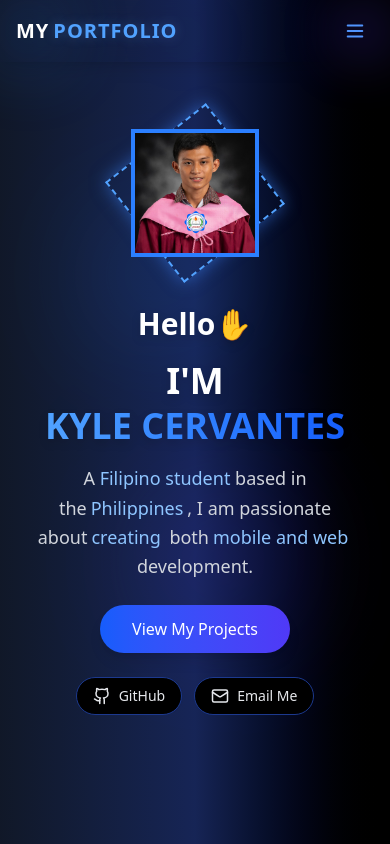
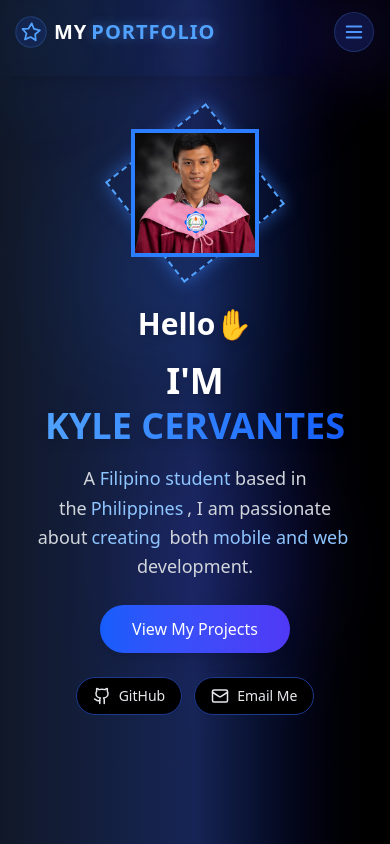
Before and after one commit to KSCervantes/Typescript_Portfolio, a React (Vite) app: page / in a window 390 px wide. Shown: the top 844 px of the page. Built offline with nearby package versions, Linux system fonts and the light colour scheme.

Commit message:
Update Header.tsx

```diff
--- a/src/components/Header.tsx
+++ b/src/components/Header.tsx
@@ -16,7 +16,7 @@ export default function Header() {
     return () => window.removeEventListener("scroll", handleScroll);
   }, []);
 
-  // Animation for navbar items
+  // Animation for navbar items with enhanced effects
   const navItemVariants = {
     hidden: { opacity: 0, y: -10 },
     visible: (i: number) => ({
@@ -31,11 +31,12 @@ export default function Header() {
     hover: {
       y: -3,
       color: "#60a5fa", // text-blue-400
+      scale: 1.05,
       transition: { duration: 0.2 }
     }
   };
 
-  // Animation for logo
+  // Enhanced animation for logo
   const logoVariants = {
     hidden: { opacity: 0, x: -20 },
     visible: {
@@ -64,46 +65,79 @@ export default function Header() {
     return () => document.removeEventListener('mousedown', handleClickOutside);
   }, [mobileMenuOpen]);
 
+  // Prevent body scrolling when the mobile menu is open
+  useEffect(() => {
+    if (mobileMenuOpen) {
+      document.body.style.overflow = "hidden";
+    } else {
+      document.body.style.overflow = "";
+    }
+    return () => {
+      document.body.style.overflow = "";
+    };
+  }, [mobileMenuOpen]);
+
   return (
     <header
-      className={`fixed w-full text-white shadow-lg py-3 sm:py-4 px-4 sm:px-5 z-50 transition-all duration-300 ${
+      className={`fixed w-full text-white shadow-xl py-3 sm:py-4 px-4 sm:px-6 z-50 transition-all duration-500 ${
         scrolled
           ? "bg-gradient-to-r from-gray-900/95 via-blue-950/95 to-black/95 backdrop-blur-md"
           : "bg-gradient-to-r from-gray-900/80 via-blue-950/80 to-black/80 backdrop-blur-sm"
       }`}
     >
       <div className="max-w-6xl mx-auto flex justify-between items-center relative">
-        {/* Enhanced background effects - adjusted for better sizing on small screens */}
-        <div className="absolute -left-5 sm:-left-10 top-1/2 -translate-y-1/2 w-16 sm:w-20 h-16 sm:h-20 rounded-full bg-blue-500 blur-[40px] sm:blur-[60px] opacity-20 animate-pulse"></div>
-        <div className="absolute -right-3 sm:-right-5 top-1/2 -translate-y-1/2 w-12 sm:w-16 h-12 sm:h-16 rounded-full bg-indigo-600 blur-[30px] sm:blur-[50px] opacity-10 animate-pulse" style={{ animationDuration: '4s' }}></div>
-        <div className="absolute left-1/3 bottom-0 w-24 sm:w-32 h-6 sm:h-8 rounded-full bg-blue-400 blur-[50px] sm:blur-[80px] opacity-5"></div>
+        {/* Enhanced background effects with more dynamic animations */}
+        <div className="absolute -left-5 sm:-left-10 top-1/2 -translate-y-1/2 w-16 sm:w-24 h-16 sm:h-24 rounded-full bg-blue-500 blur-[60px] sm:blur-[80px] opacity-20 animate-pulse"></div>
+        <div className="absolute -right-3 sm:-right-5 top-1/2 -translate-y-1/2 w-14 sm:w-20 h-14 sm:h-20 rounded-full bg-indigo-600 blur-[40px] sm:blur-[70px] opacity-15 animate-pulse" style={{ animationDuration: '4s' }}></div>
+        <div className="absolute left-1/3 bottom-0 w-28 sm:w-36 h-8 sm:h-10 rounded-full bg-blue-400 blur-[60px] sm:blur-[90px] opacity-10"></div>
+        <div className="absolute right-1/4 top-0 w-16 h-16 rounded-full bg-purple-500 blur-[70px] opacity-5 animate-pulse" style={{ animationDuration: '5s' }}></div>
 
-        {/* Logo with enhanced animation - responsive text size */}
+        {/* Enhanced Logo with better animation */}
         <motion.div
           variants={logoVariants}
           initial="hidden"
           animate="visible"
           className="relative z-10"
         >
-          <motion.h1
-            className="text-xl sm:text-2xl font-bold tracking-wider"
+          <motion.div
+            className="flex items-center"
             whileHover={{ scale: 1.05 }}
             transition={{ type: "spring", stiffness: 400, damping: 10 }}
           >
+            {/* Added logo icon */}
+            <motion.div
+              className="mr-2 text-blue-400 bg-blue-900/30 rounded-full p-1 border border-blue-400/20"
+              animate={{
+                rotate: [0, 5, 0, -5, 0],
+                scale: [1, 1.05, 1, 1.05, 1]
+              }}
+              transition={{ duration: 5, repeat: Infinity, ease: "easeInOut" }}
+            >
+              <svg xmlns="http://www.w3.org/2000/svg" className="h-5 w-5 sm:h-6 sm:w-6" viewBox="0 0 24 24" fill="none" stroke="currentColor" strokeWidth="2" strokeLinecap="round" strokeLinejoin="round">
+                <polygon points="12 2 15.09 8.26 22 9.27 17 14.14 18.18 21.02 12 17.77 5.82 21.02 7 14.14 2 9.27 8.91 8.26 12 2"></polygon>
+              </svg>
+            </motion.div>
+
+            <h1 className="text-xl sm:text-2xl font-bold tracking-wider">
               <span className="text-white">MY</span>
               <motion.span
                 className="text-blue-400 ml-1 sm:ml-2"
                 animate={{
-                textShadow: ["0 0 5px rgba(96, 165, 250, 0)", "0 0 15px rgba(96, 165, 250, 0.5)", "0 0 5px rgba(96, 165, 250, 0)"]
+                  textShadow: [
+                    "0 0 5px rgba(96, 165, 250, 0)",
+                    "0 0 15px rgba(96, 165, 250, 0.7)",
+                    "0 0 5px rgba(96, 165, 250, 0)"
+                  ]
                 }}
                 transition={{ duration: 2, repeat: Infinity }}
               >
                 PORTFOLIO
               </motion.span>
-          </motion.h1>
+            </h1>
+          </motion.div>
         </motion.div>
 
-        {/* Desktop Navigation - adjusted spacing for various screen sizes */}
+        {/* Enhanced Desktop Navigation with better hover effects */}
         <nav className="hidden md:flex space-x-4 lg:space-x-8">
           {navItems.map((item, i) => (
             <motion.a
@@ -118,7 +152,7 @@ export default function Header() {
             >
               {item}
               <motion.span
-                className="absolute -bottom-1 left-0 h-0.5 bg-blue-400"
+                className="absolute -bottom-1 left-0 h-0.5 bg-gradient-to-r from-blue-500 to-indigo-500 rounded-full"
                 initial={{ width: 0 }}
                 whileHover={{ width: "100%" }}
                 transition={{ duration: 0.3 }}
@@ -127,27 +161,30 @@ export default function Header() {
           ))}
         </nav>
 
-        {/* Mobile menu button - better touch target */}
+        {/* Enhanced mobile menu button with better animations */}
         <motion.div
           className="md:hidden"
           initial={{ opacity: 0 }}
           animate={{ opacity: 1 }}
           transition={{ delay: 0.5 }}
         >
-          <button
+          <motion.button
             onClick={() => setMobileMenuOpen(!mobileMenuOpen)}
-            className="p-2 rounded-full hover:bg-blue-900 transition-colors duration-300 focus:outline-none focus:ring-2 focus:ring-blue-400 focus:ring-opacity-50"
+            className="p-2 rounded-full bg-blue-900/30 border border-blue-400/20 hover:bg-blue-800/40 transition-colors duration-300 focus:outline-none focus:ring-2 focus:ring-blue-400 focus:ring-opacity-50"
             aria-label={mobileMenuOpen ? "Close menu" : "Open menu"}
+            whileHover={{ scale: 1.05 }}
+            whileTap={{ scale: 0.95 }}
           >
-            {mobileMenuOpen ?
-              <X size={22} className="text-blue-400" /> :
+            {mobileMenuOpen ? (
+              <X size={22} className="text-blue-400" />
+            ) : (
               <Menu size={22} className="text-blue-400" />
-            }
-          </button>
+            )}
+          </motion.button>
         </motion.div>
       </div>
 
-      {/* Mobile Navigation Menu - improved animation and touch targets */}
+      {/* Enhanced Mobile Navigation Menu with better animations and styling */}
       <motion.nav
         initial={{ opacity: 0, height: 0 }}
         animate={{
@@ -155,9 +192,14 @@ export default function Header() {
           height: mobileMenuOpen ? "auto" : 0
         }}
         transition={{ duration: 0.3 }}
-        className="md:hidden overflow-hidden"
+        className="md:hidden overflow-hidden mt-3"
       >
-        <div className="flex flex-col items-center mt-2 space-y-1 pb-2">
+        <motion.div
+          className="flex flex-col items-center space-y-1 pb-2 rounded-lg bg-gradient-to-b from-blue-900/30 to-gray-900/30 backdrop-blur-md border border-blue-400/10"
+          initial={{ y: -10 }}
+          animate={{ y: mobileMenuOpen ? 0 : -10 }}
+          transition={{ duration: 0.3 }}
+        >
           {navItems.map((item, i) => (
             <motion.a
               key={item}
@@ -168,15 +210,38 @@ export default function Header() {
                 y: mobileMenuOpen ? 0 : -10
               }}
               transition={{ delay: 0.1 * i }}
-              whileHover={{ scale: 1.03, color: "#60a5fa" }}
+              whileHover={{ scale: 1.03, backgroundColor: "rgba(30, 64, 175, 0.2)" }}
               whileTap={{ scale: 0.98 }}
-              className="font-medium py-3 px-6 w-full text-center border-b border-blue-900 border-opacity-30 hover:bg-blue-900 hover:bg-opacity-30 transition-all duration-200"
+              className="font-medium py-3 px-6 w-full text-center border-b border-blue-400/10 last:border-b-0 hover:text-blue-400 transition-all duration-200 flex justify-center items-center"
               onClick={() => setMobileMenuOpen(false)}
             >
+              {/* Added icon indicators */}
+              <span className="inline-block mr-2 opacity-70">
+                {item === "About" && (
+                  <svg xmlns="http://www.w3.org/2000/svg" className="h-4 w-4" viewBox="0 0 24 24" fill="none" stroke="currentColor" strokeWidth="2" strokeLinecap="round" strokeLinejoin="round">
+                    <circle cx="12" cy="12" r="10"></circle>
+                    <line x1="12" y1="8" x2="12" y2="12"></line>
+                    <line x1="12" y1="16" x2="12.01" y2="16"></line>
+                  </svg>
+                )}
+                {item === "Projects" && (
+                  <svg xmlns="http://www.w3.org/2000/svg" className="h-4 w-4" viewBox="0 0 24 24" fill="none" stroke="currentColor" strokeWidth="2" strokeLinecap="round" strokeLinejoin="round">
+                    <polygon points="12 2 2 7 12 12 22 7 12 2"></polygon>
+                    <polyline points="2 17 12 22 22 17"></polyline>
+                    <polyline points="2 12 12 17 22 12"></polyline>
+                  </svg>
+                )}
+                {item === "Contact" && (
+                  <svg xmlns="http://www.w3.org/2000/svg" className="h-4 w-4" viewBox="0 0 24 24" fill="none" stroke="currentColor" strokeWidth="2" strokeLinecap="round" strokeLinejoin="round">
+                    <path d="M4 4h16c1.1 0 2 .9 2 2v12c0 1.1-.9 2-2 2H4c-1.1 0-2-.9-2-2V6c0-1.1.9-2 2-2z"></path>
+                    <polyline points="22,6 12,13 2,6"></polyline>
+                  </svg>
+                )}
+              </span>
               {item}
             </motion.a>
           ))}
-        </div>
+        </motion.div>
       </motion.nav>
     </header>
   );
```
Lines whose indentation alone changed are shown as unchanged.
